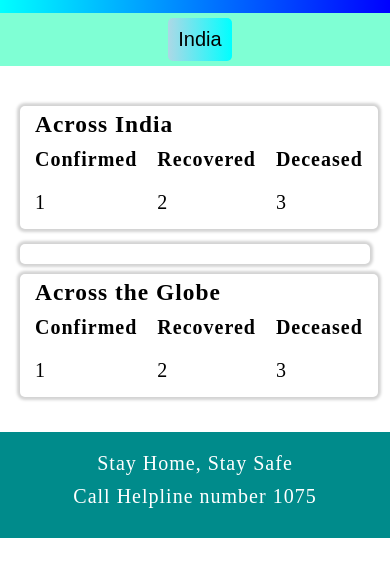
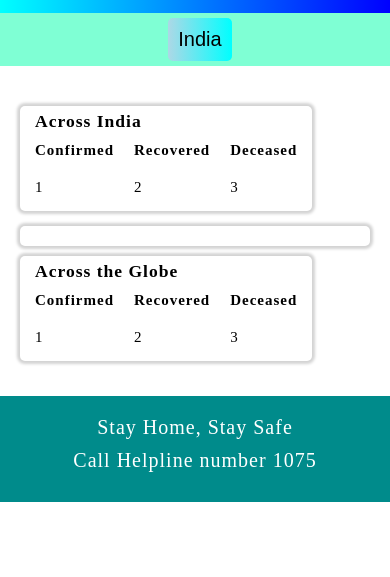
Before and after one commit to Aniket-git-hub/covid19update.github.io, a plain HTML site: page index.html in a window 390 px wide. Shown: the part 187-764 px from the top of the page. Drawn offline with Linux system fonts and the light colour scheme; no server answers; a web font is replaced by a local one.

Commit message:
update css.css

```diff
--- a/css.css
+++ b/css.css
@@ -153,6 +153,9 @@ main #search:focus{
    main #table table{
     font-size: 15px;
    }
+   main .across-box{
+     font-size: 15px;
+   }
 }
  /* Designing the across box */
  main .across-box{
@@ -162,6 +165,7 @@ main #search:focus{
     box-shadow: 0 0 3px 3px lightgray;
     margin-bottom: 15px;
     width: fit-content;
+    margin-right:5px;
  }
  main .across-box h3{
     margin-left: 10px;
```
